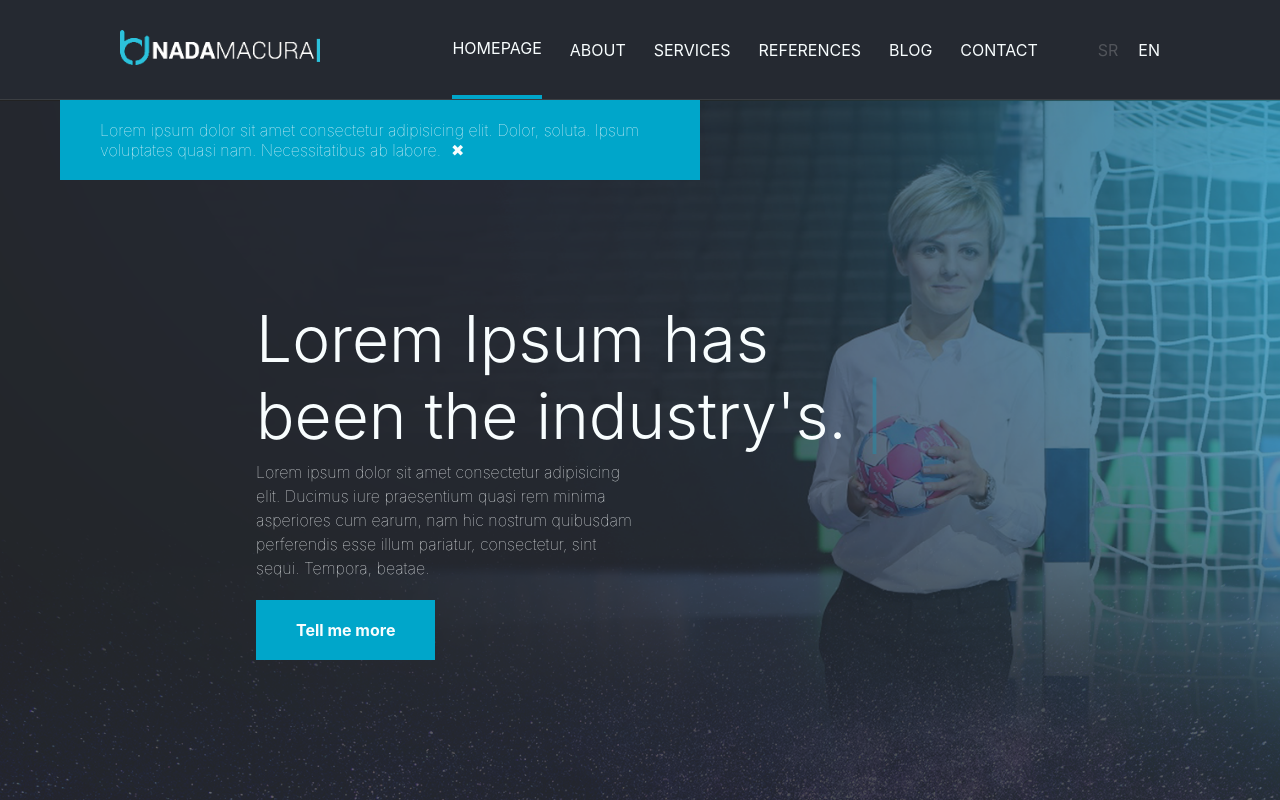
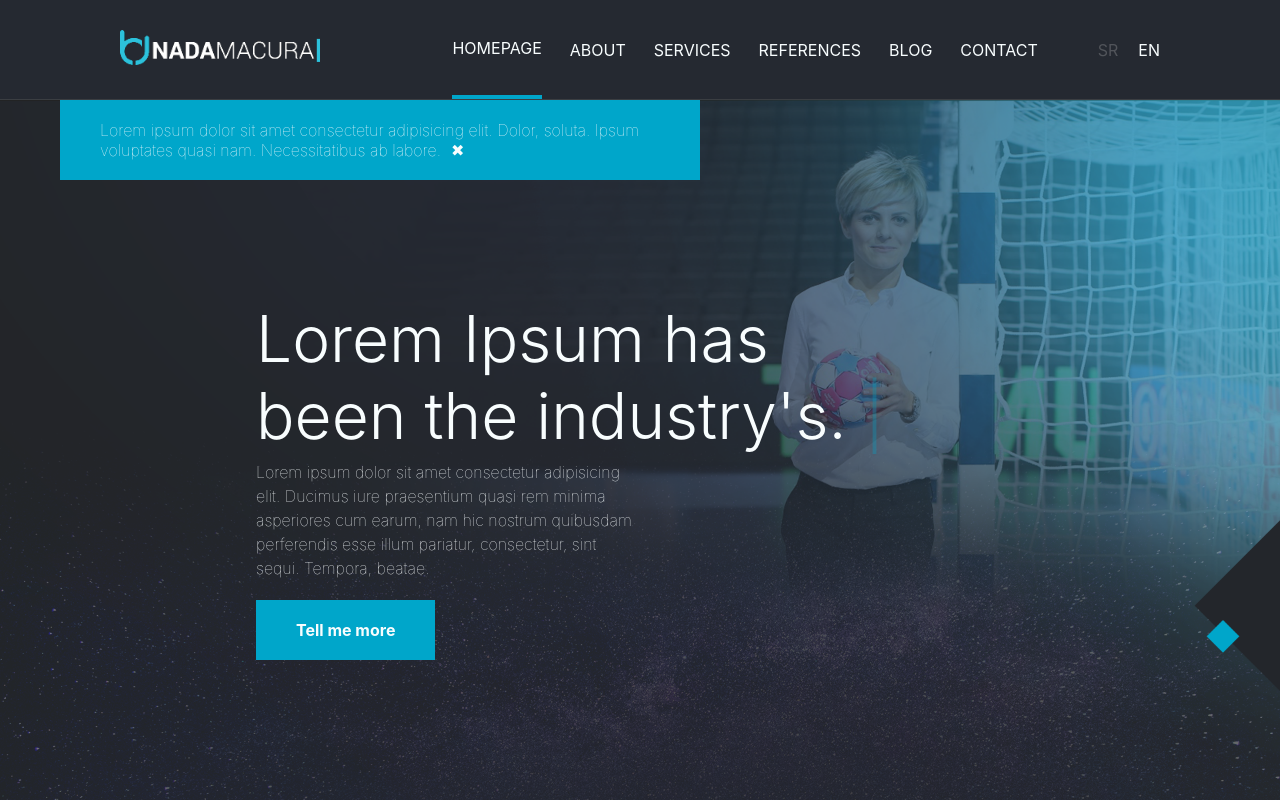
Before and after one commit to staystrongbg/pop, a Next.js app: page / in a window 1280 px wide. Shown: the top 800 px of the page. Built offline with nearby package versions, Linux system fonts and the light colour scheme.

Commit message:
Add files via upload

```diff
--- a/styles/Home.module.scss
+++ b/styles/Home.module.scss
@@ -45,6 +45,7 @@
       display: flex;
       gap: 1.25rem;
       white-space: nowrap;
+      cursor: pointer;
       li:first-child {
         color: $grayedOut;
       }
@@ -60,6 +61,8 @@
     display: flex;
     align-items: center;
     flex-direction: column;
+    width: 100vw;
+    height: 100vh;
     .heroTextContainer {
       display: flex;
       flex-direction: column;
@@ -525,7 +528,7 @@
 @media only screen and (min-width: 960px) {
   .container {
     .cards {
-      grid-template-columns: repeat(2, minmax(220px, 1fr));
+      grid-template-columns: repeat(2, minmax(200px, 1fr));
     }
     .kategorije_1 {
       .sportIcons {
```
